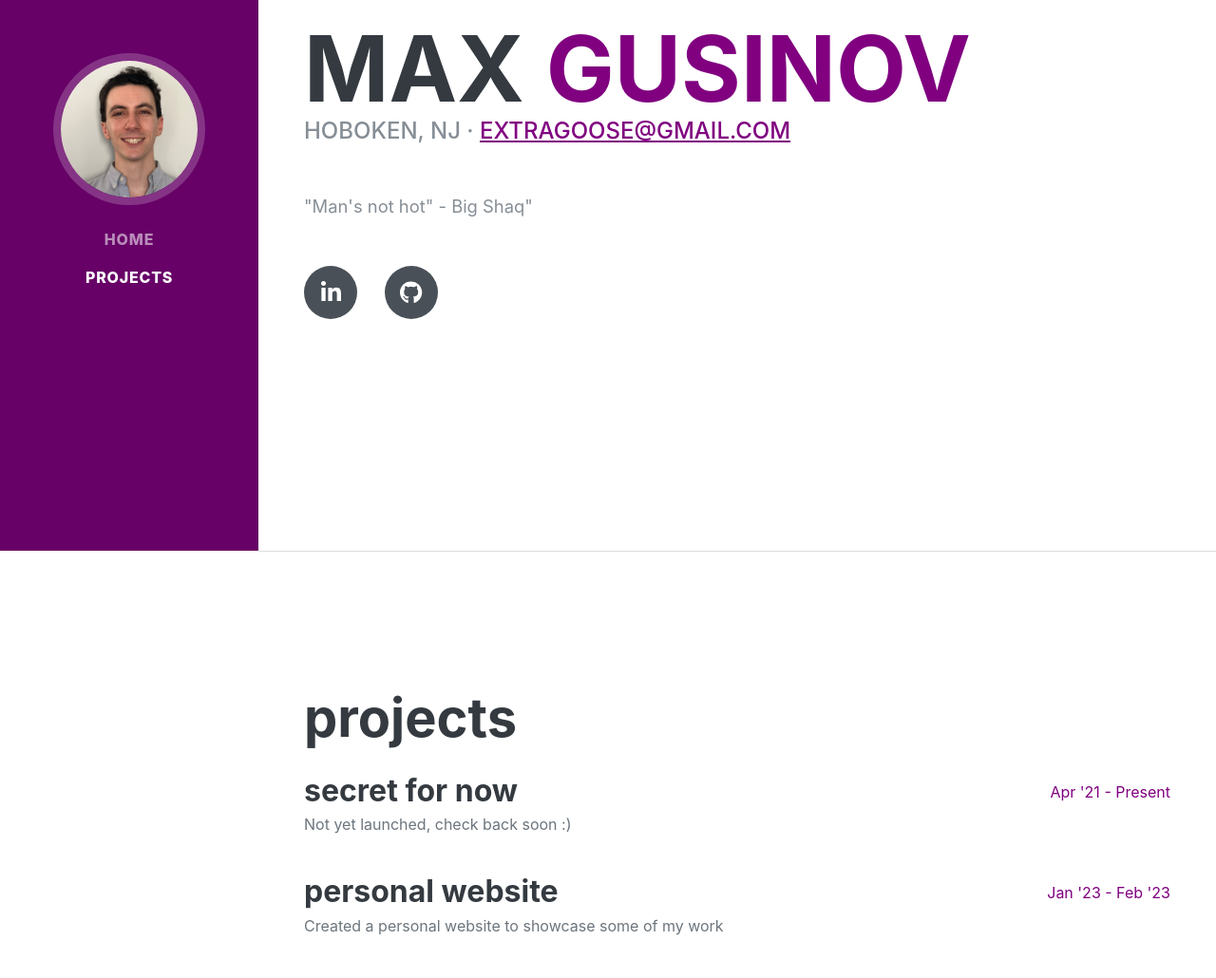
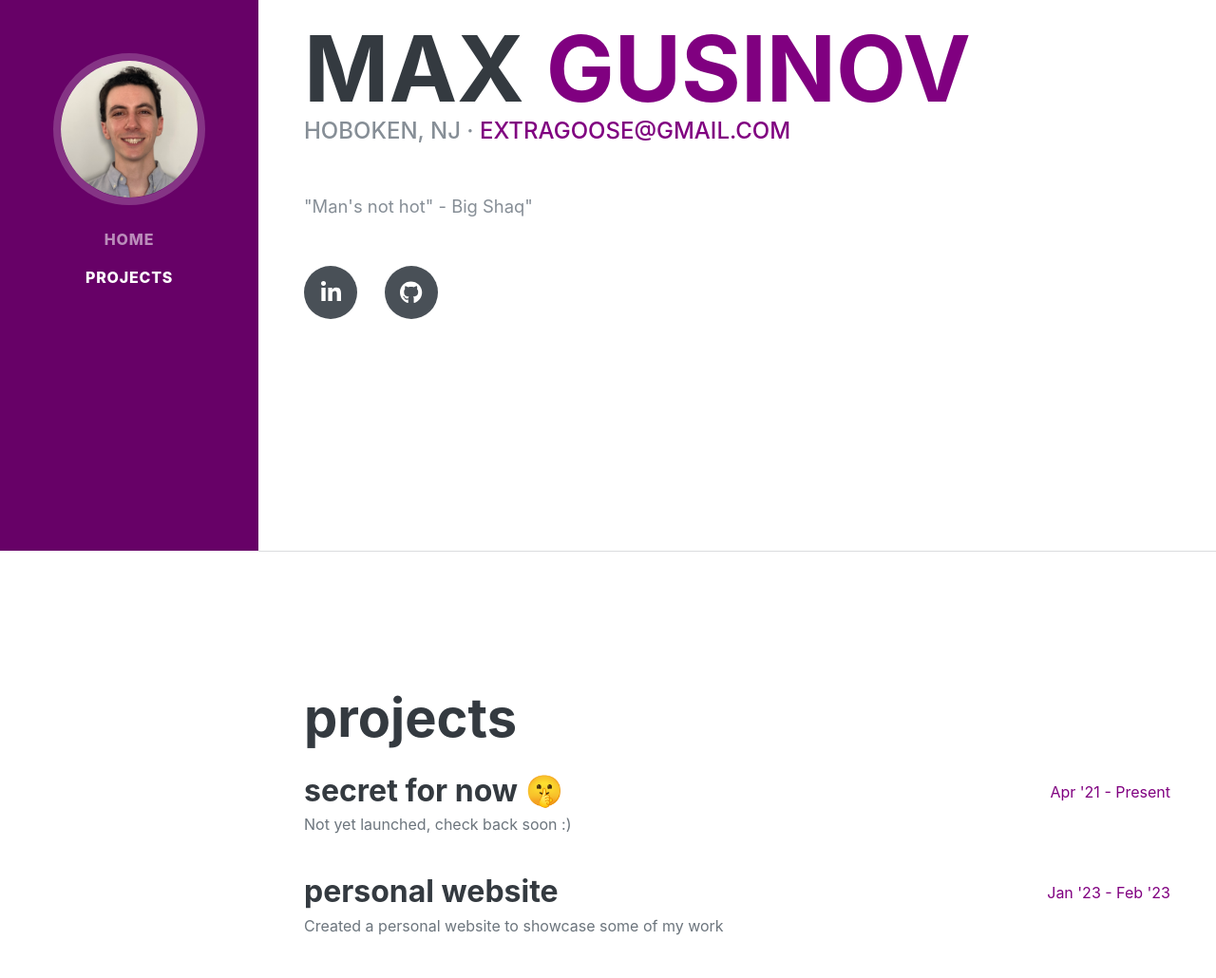
Before and after one commit to mgusinov/pers_website, a plain HTML site: page index.html in a window 1280 px wide. Shown: the part 220-1250 px from the top of the page at 95% size. Drawn offline with nearby package versions, Linux system fonts and the light colour scheme; a web font is replaced by a local one.

Commit message:
Removed underline from email

```diff
--- a/css/app.css
+++ b/css/app.css
@@ -4,6 +4,7 @@
 
 .purpletext {
   color: purple !important;
+  text-decoration: none;
 }
 
 .greytext {
--- a/index.html
+++ b/index.html
@@ -115,7 +115,7 @@
             class="d-flex flex-column flex-md-row justify-content-between mb-4"
           >
             <div class="flex-grow-1">
-              <h3 class="mb-1">Secret For Now</h3>
+              <h3 class="mb-1">Secret For Now 🤫</h3>
               <p>Not yet launched, check back soon :)</p>
             </div>
             <div class="flex-shrink-0 mt-2">
@@ -128,9 +128,7 @@
           >
             <div class="flex-grow-1">
               <h3 class="mb-1">Personal Website</h3>
-              <p>
-                Created a personal website to showcase some of my work
-              </p>
+              <p>Created a personal website to showcase some of my work</p>
             </div>
             <div class="flex-shrink-0 mt-2">
               <span class="purpletext">Jan '23 - Feb '23</span>
```
Also changed, not shown: 1 other file.
